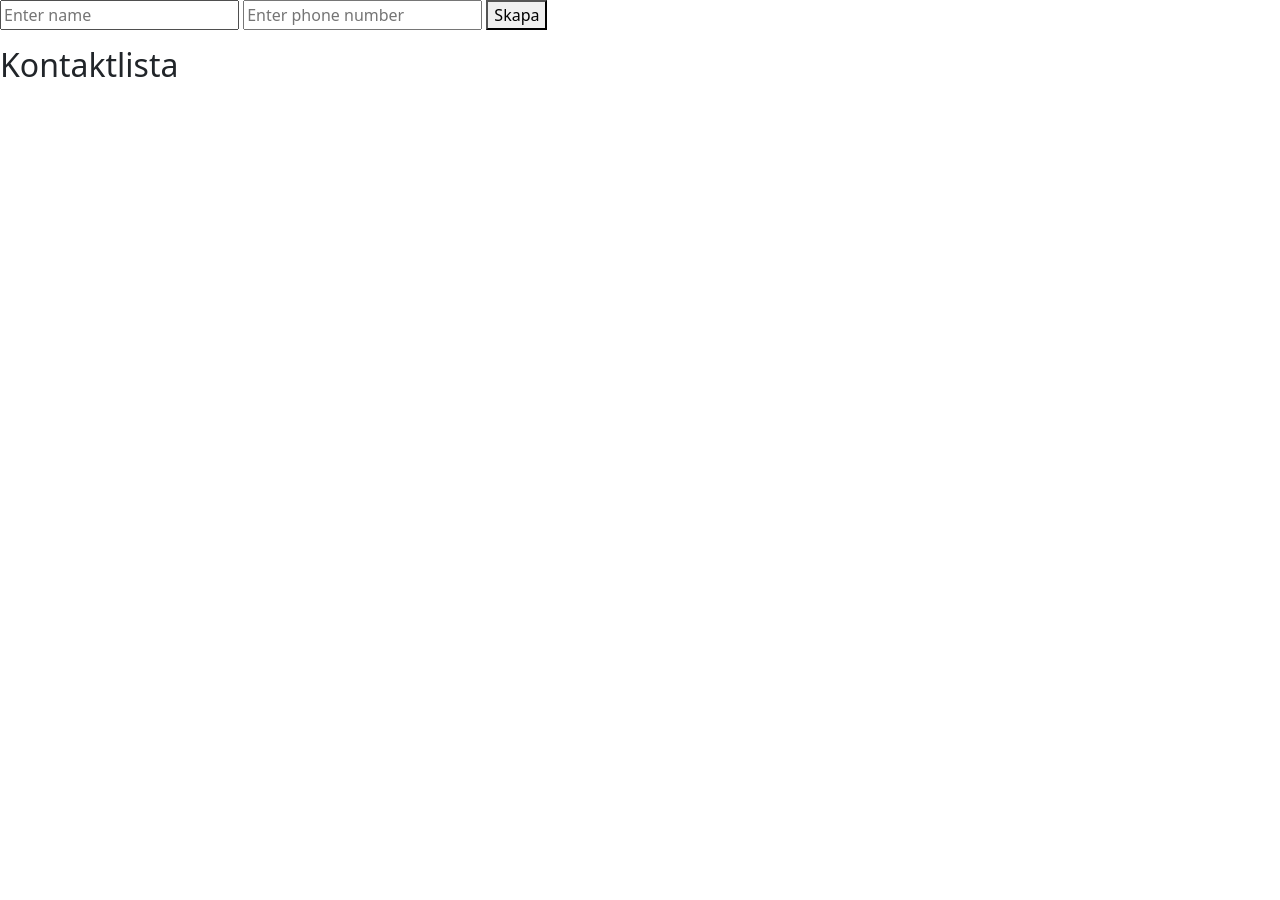
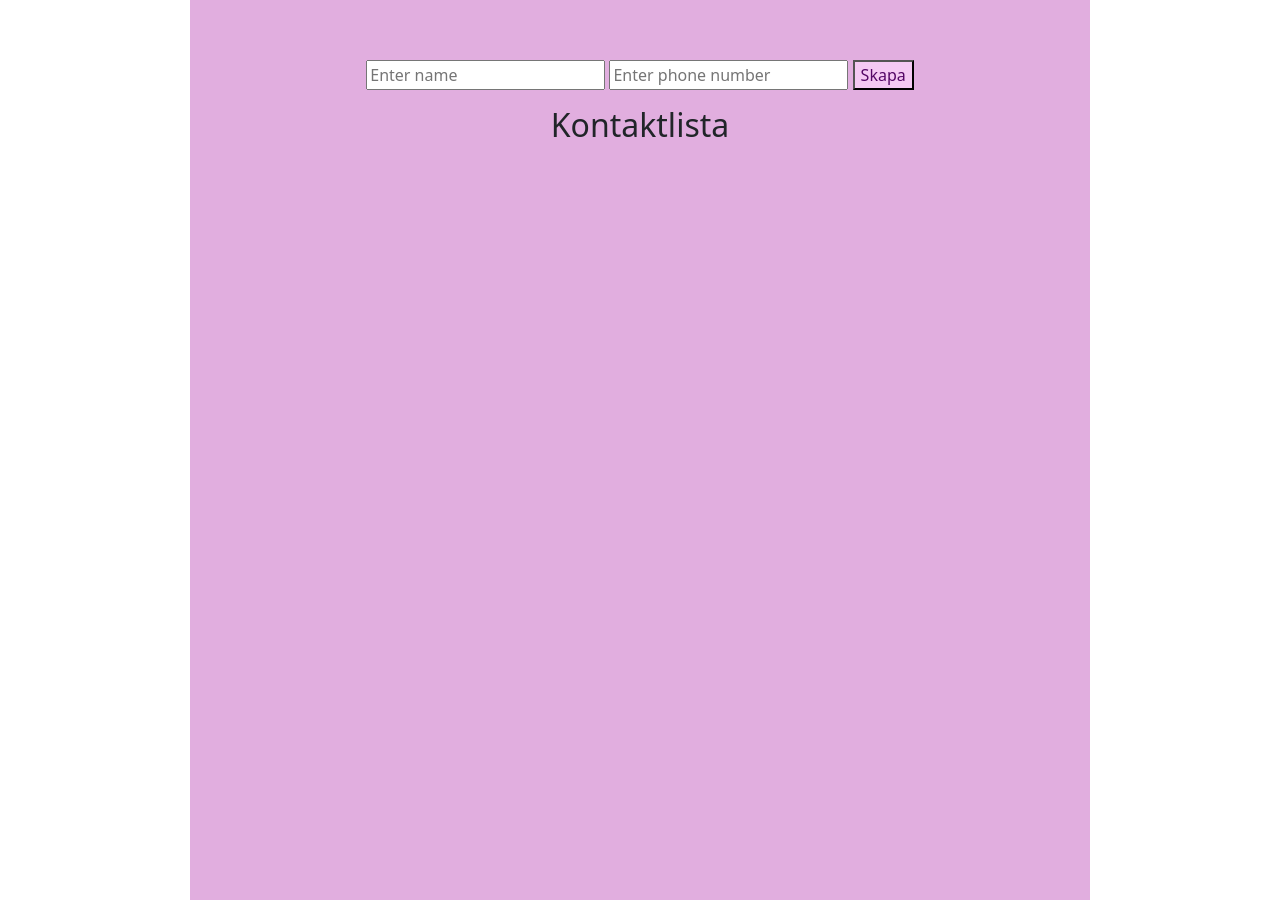
Before and after one commit to melodycartwright/kunskapskontrollExam, a website: page index.html in a window 1280 px wide. Before the commit the page ends 800 px from the top, so only its background shows below. Drawn offline with nearby package versions, Linux system fonts and the light colour scheme.

Commit message:
adding styling

```diff
--- a/script.js
+++ b/script.js
@@ -48,6 +48,7 @@ submitButton.addEventListener('click', function (e) {
 
 
     const deleteButton = document.createElement('button');
+    deleteButton.className=('delete-btn')
     deleteButton.textContent = 'Radera';
     deleteButton.addEventListener('click', function () {
         mainSection.removeChild(contactDiv);
--- a/styles.css
+++ b/styles.css
@@ -1,5 +1,16 @@
+#main-section { display: block;
+text-align: center;
+background-color: rgb(225, 174, 223);
+width: 900px;
+height: 900px;
+margin: 0 auto;
+padding-top:60px;}
+
 .error-message {
     color: red;
     font-size: 14px;
     margin-top: 5px;
 }
+button{color: rgb(84, 7, 102);
+background-color: rgb(244, 201, 243);}
+.delete-btn{ color: red;}
```
